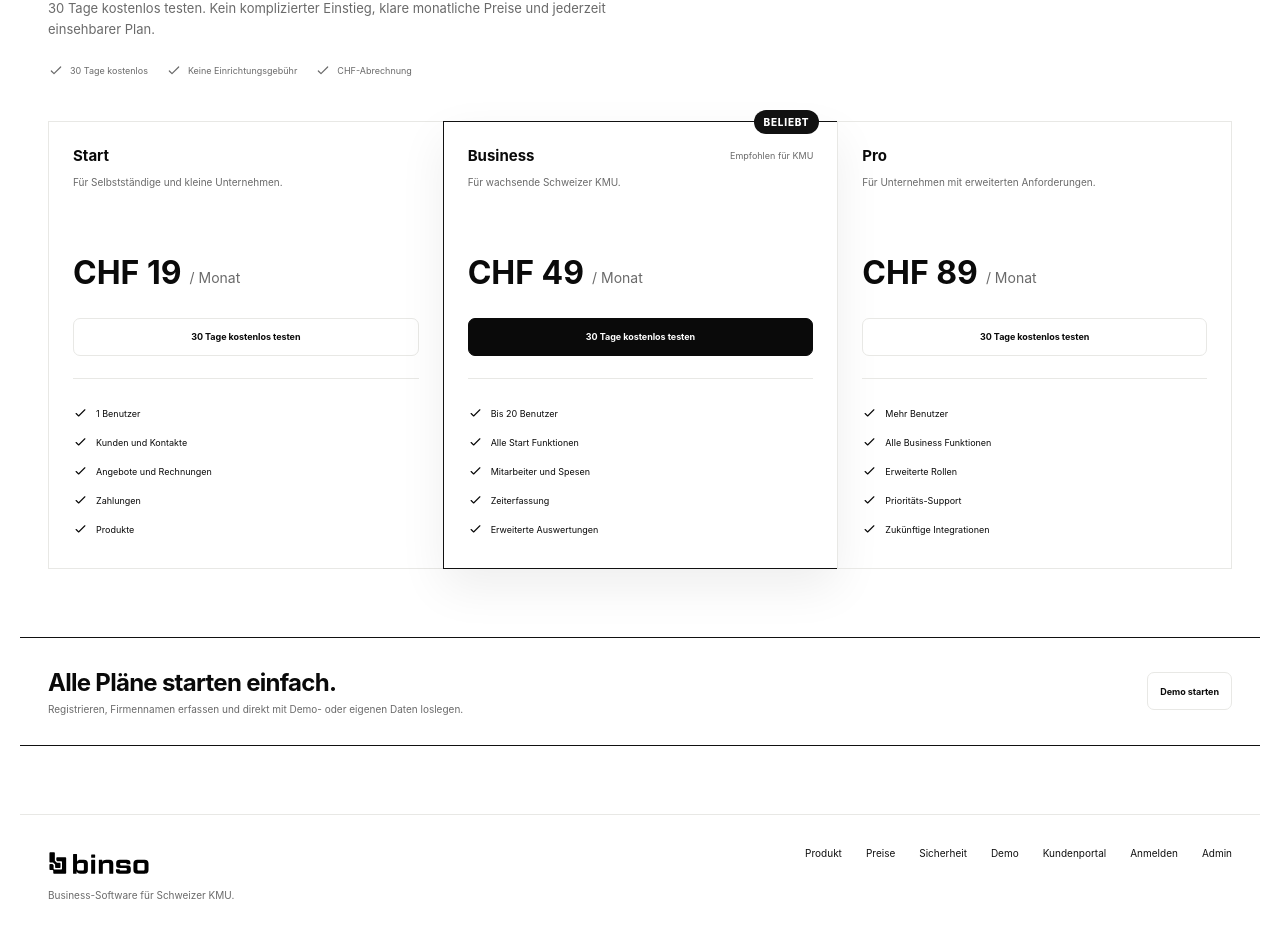
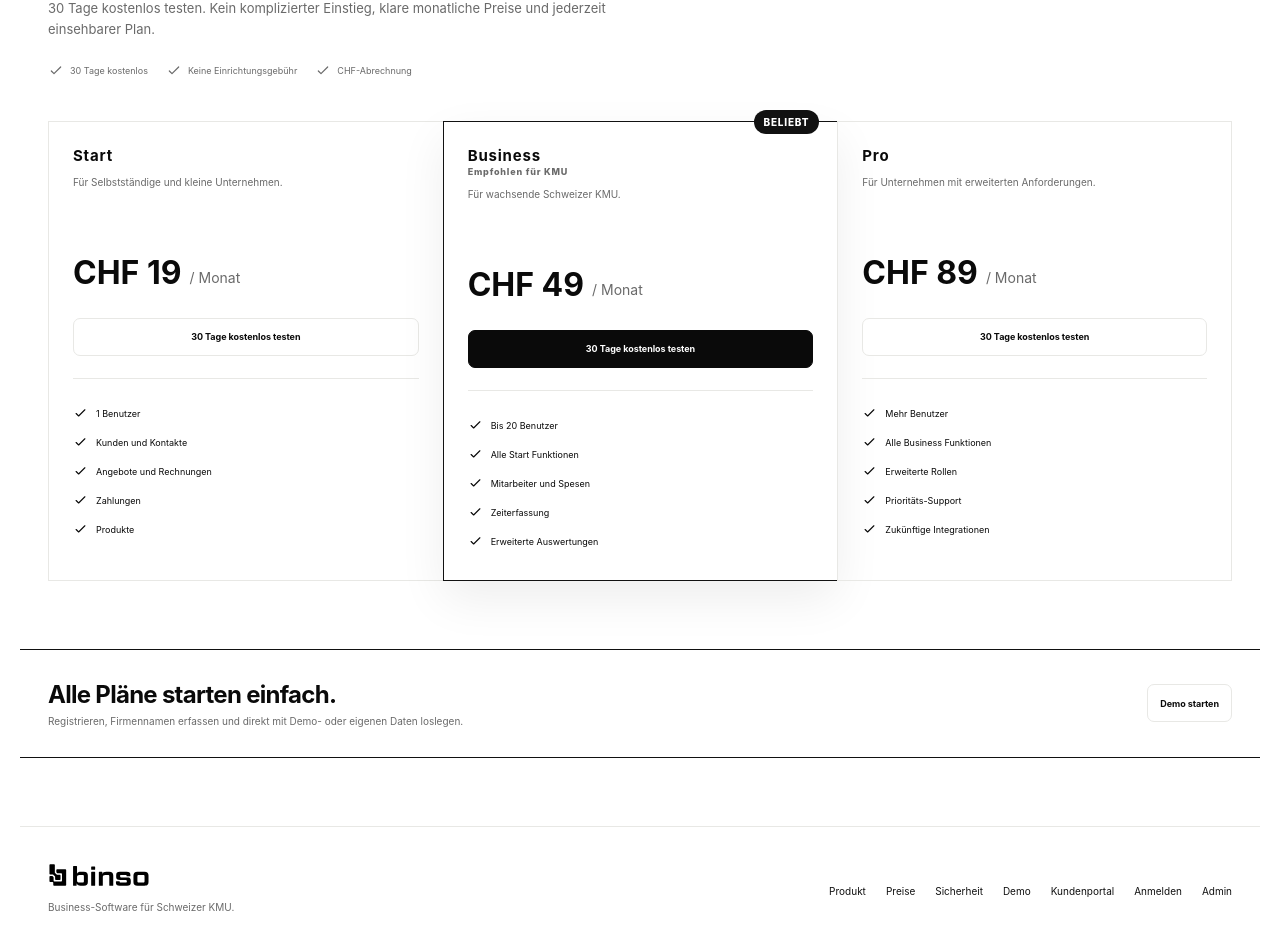
Before and after one commit to oemercam/binso_admin_azure, a Next.js app: page /preise in a window 1280 px wide. Shown: the part 231-1165 px from the top of the page. Built offline with nearby package versions, Linux system fonts and the light colour scheme; no server answers.

Commit message:
ux: close final public mockup selector gaps

```diff
--- a/app/mockup-audit-v4.css
+++ b/app/mockup-audit-v4.css
@@ -1654,3 +1654,28 @@ html[data-theme="dark"] .app-root .mobile-sticky-save,
 html[data-theme="dark"] .app-root .mobile-document-bar{
   background:#000!important;
 }
+
+
+/* ---------- Public pages: final missing mockup selectors ---------- */
+.marketing-footer .footer-links{
+  display:flex;
+  flex-wrap:wrap;
+  gap:20px;
+  color:#111;
+  font-size:10px;
+}
+.marketing-footer .footer-links a{
+  min-height:28px;
+  display:inline-flex;
+  align-items:center;
+}
+.pricing-page .plan-name{
+  display:block;
+  margin-bottom:7px;
+  font-size:10px;
+  font-weight:800;
+  letter-spacing:.08em;
+}
+@media(max-width:760px){
+  .marketing-footer .footer-links{gap:14px}
+}
```
